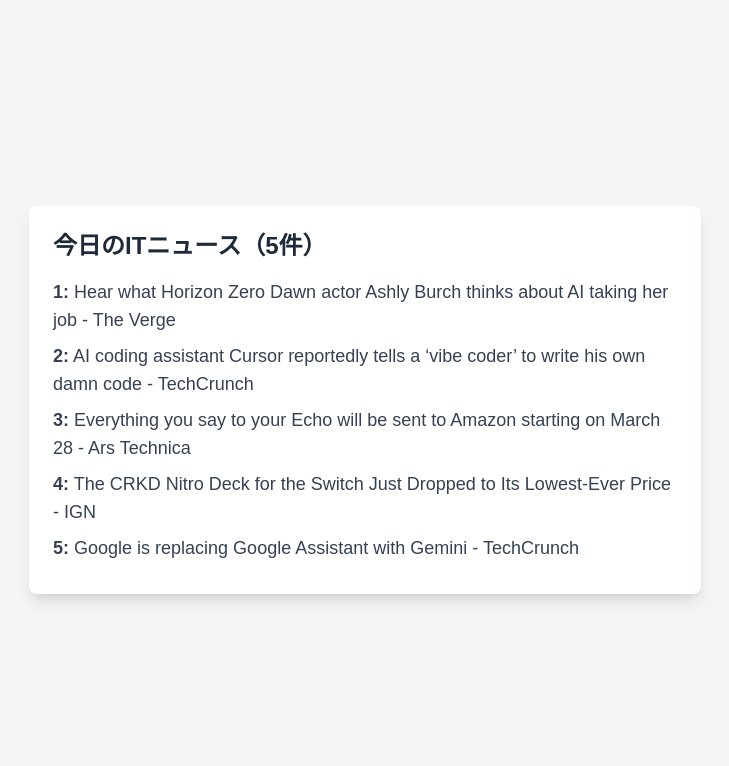
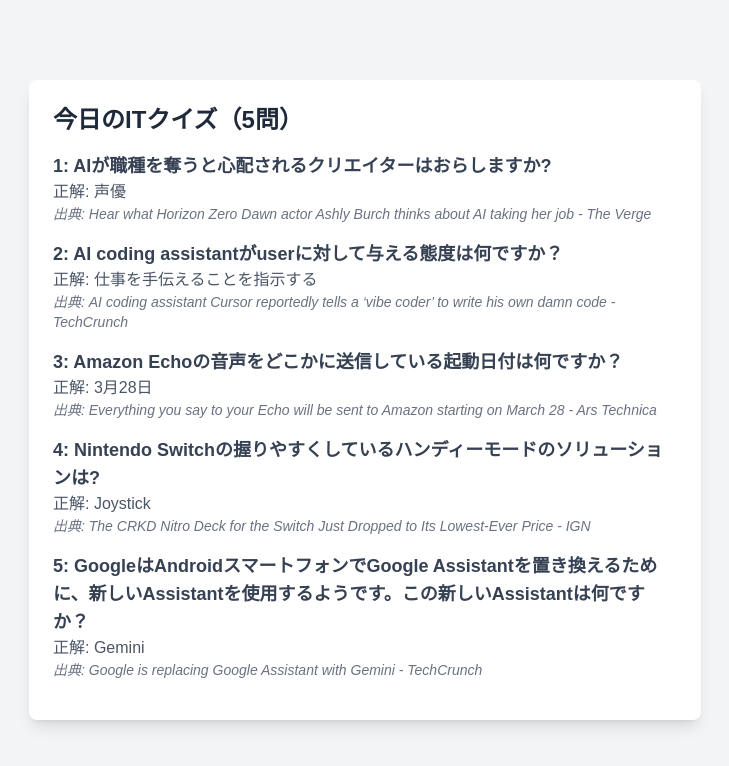
Before and after one commit to soramameen/final-news-app, a Next.js app: page / in a window 1280 px wide. Shown: the top 766 px of the page, without its empty margins (275-1004 px from the left). Built offline with nearby package versions, Linux system fonts and the light colour scheme.

Commit message:
5つのnewsとクイズを取得できるように

```diff
--- /dev/null
+++ b/app/api/create-quiz/route.ts
@@ -0,0 +1,78 @@
+import { NextResponse } from "next/server";
+import { join } from "path";
+import { readFileSync } from "fs";
+import { QuizData, QuizWithQuestions } from "@/app/types";
+import { writeFile } from "fs/promises";
+
+export async function GET(): Promise<NextResponse> {
+  try {
+    const inputFilePath = join(process.cwd(), "app/data/quiz.json");
+    const quizData: QuizData = JSON.parse(readFileSync(inputFilePath, "utf-8"));
+
+    // 5件の記事からクイズを生成するPromiseの配列
+    const quizPromises = quizData.articles.map(async (article) => {
+      const prompt = `以下のニュースタイトルと内容から簡単なIT関連のクイズを1問生成し、質問と正解をJSON形式で返してください。
+      必ず守る条件：
+      **返答としてJSONデータのみを返し、説明文や余計なテキストは一切含めないでください。**
+      JSON形式: {"question": "質問文", "answer": "正解"}
+      すべて日本語で、自然で簡潔な文にしてください。
+      タイトルと内容を読んでいない人が問題を通してIT関連の知識を学べるようにしてください。
+      エンジニアにとって実用的で意味のある情報（技術、トレンド、影響など）を含め、無関係な雑学は避けてください。
+      ダメな例: {"question": "AIが仕事を奪うと懸念されている職業は何ですか？", "answer": "声優"}
+      タイトル: ${article.title}
+      内容: ${article.content}`;
+
+      const groqRes = await fetch(
+        "https://api.groq.com/openai/v1/chat/completions",
+        {
+          method: "POST",
+          headers: {
+            Authorization: `Bearer ${process.env.GROQ_API_KEY}`,
+            "Content-Type": "application/json",
+          },
+          body: JSON.stringify({
+            model: "llama3-8b-8192",
+            messages: [{ role: "user", content: prompt }],
+          }),
+        }
+      );
+
+      if (!groqRes.ok) throw new Error(`クイズ生成に失敗: ${article.title}`);
+
+      const groqData = await groqRes.json();
+      const content = groqData.choices[0].message.content;
+      console.log(`Groq content for ${article.title}:`, content); // デバッグ用
+
+      const quizContent = JSON.parse(content);
+
+      return {
+        title: article.title,
+        quiz: {
+          question: quizContent.question,
+          answer: quizContent.answer,
+        },
+      };
+    });
+
+    // すべてのクイズを並行処理
+    const quizzes = await Promise.all(quizPromises);
+
+    const quizWithQuestions: QuizWithQuestions = { quizzes };
+
+    const outputFilePath = join(
+      process.cwd(),
+      "app/data/quiz-with-questions.json"
+    );
+    await writeFile(outputFilePath, JSON.stringify(quizWithQuestions, null, 2));
+
+    return NextResponse.json({
+      message: "クイズ生成完了（5件）",
+      quiz: quizWithQuestions.quizzes,
+    });
+  } catch (error) {
+    return NextResponse.json(
+      { error: (error as Error).message },
+      { status: 500 }
+    );
+  }
+}
--- a/app/api/fetch-news/route.ts
+++ b/app/api/fetch-news/route.ts
@@ -10,12 +10,16 @@
       throw new Error("Failed to fetch news");
     }
     const data = (await res.json()) as { articles: Article[] };
-    if (data.articles.length < 5) {
-      throw new Error("ニュースが不足しています");
+    const validArticles = data.articles.filter(
+      (article) => article.content !== null
+    );
+    if (validArticles.length < 5) {
+      throw new Error("nullでないニュースの数が5件未満です");
     }
 
-    const articles: Article[] = data.articles.slice(0, 5).map((article) => ({
+    const articles: Article[] = validArticles.slice(0, 5).map((article) => ({
       title: article.title,
+      content: article.content,
     }));
     const quizData: QuizData = { articles };
     const filePath = join(process.cwd(), "app/data/quiz.json");
--- /dev/null
+++ b/app/data/quiz-with-questions.json
@@ -0,0 +1,39 @@
+{
+  "quizzes": [
+    {
+      "title": "Hear what Horizon Zero Dawn actor Ashly Burch thinks about AI taking her job - The Verge",
+      "quiz": {
+        "question": "AIが職種を奪うと心配されるクリエイターはおらしますか?",
+        "answer": "声優"
+      }
+    },
+    {
+      "title": "AI coding assistant Cursor reportedly tells a ‘vibe coder’ to write his own damn code - TechCrunch",
+      "quiz": {
+        "question": "AI coding assistantがuserに対して与える態度は何ですか？",
+        "answer": "仕事を手伝えることを指示する"
+      }
+    },
+    {
+      "title": "Everything you say to your Echo will be sent to Amazon starting on March 28 - Ars Technica",
+      "quiz": {
+        "question": "Amazon Echoの音声をどこかに送信している起動日付は何ですか？",
+        "answer": "3月28日"
+      }
+    },
+    {
+      "title": "The CRKD Nitro Deck for the Switch Just Dropped to Its Lowest-Ever Price - IGN",
+      "quiz": {
+        "question": "Nintendo Switchの握りやすくしているハンディーモードのソリューションは?",
+        "answer": "Joystick"
+      }
+    },
+    {
+      "title": "Google is replacing Google Assistant with Gemini - TechCrunch",
+      "quiz": {
+        "question": "GoogleはAndroidスマートフォンでGoogle Assistantを置き換えるために、新しいAssistantを使用するようです。この新しいAssistantは何ですか？",
+        "answer": "Gemini"
+      }
+    }
+  ]
+}
--- a/app/data/quiz.json
+++ b/app/data/quiz.json
@@ -1,19 +1,24 @@
 {
   "articles": [
     {
-      "title": "Hear what Horizon Zero Dawn actor Ashly Burch thinks about AI taking her job - The Verge"
+      "title": "Hear what Horizon Zero Dawn actor Ashly Burch thinks about AI taking her job - The Verge",
+      "content": "I feel worried about this art form.\r\nAshly Burch, the award-winning voice and performance actor behind Horizon Zero Dawns Aloy one of the most prominent characters on PlayStation today has some news … [+3291 chars]"
     },
     {
-      "title": "AI coding assistant Cursor reportedly tells a ‘vibe coder’ to write his own damn code - TechCrunch"
+      "title": "AI coding assistant Cursor reportedly tells a ‘vibe coder’ to write his own damn code - TechCrunch",
+      "content": "As businesses race to replace humans with AI “agents,” coding assistant Cursor may have given us a peek at the attitude bots could bring to work, too. \r\nCursor reportedly told a user going by the nam… [+1241 chars]"
     },
     {
-      "title": "Everything you say to your Echo will be sent to Amazon starting on March 28 - Ars Technica"
+      "title": "Everything you say to your Echo will be sent to Amazon starting on March 28 - Ars Technica",
+      "content": null
     },
     {
-      "title": "The CRKD Nitro Deck for the Switch Just Dropped to Its Lowest-Ever Price - IGN"
+      "title": "The CRKD Nitro Deck for the Switch Just Dropped to Its Lowest-Ever Price - IGN",
+      "content": "One of my main frustrations with playing the Nintendo Switch in handheld mode is how uncomfortable it gets. The Joy-Con controllers that come with the Switch are great in a pinch, but they just weren… [+2446 chars]"
     },
     {
-      "title": "Google is replacing Google Assistant with Gemini - TechCrunch"
+      "title": "Google is replacing Google Assistant with Gemini - TechCrunch",
+      "content": "Google will replace Google Assistant on Android phones with Gemini later this year, the company announced on Friday. \r\nGoogle said in a blog post that it’ll upgrade more users from Google Assistant t… [+1314 chars]"
     }
   ]
 }
--- a/app/page.tsx
+++ b/app/page.tsx
@@ -1,21 +1,37 @@
 import { readFileSync } from "fs";
 import { join } from "path";
-import { QuizData } from "./types";
+import { QuizWithQuestions } from "./types"; // QuizWithQuestions型を使用
 import { JSX } from "react";
+
 export default async function Home(): Promise<JSX.Element> {
-  const filePath = join(process.cwd(), "app", "data", "quiz.json");
-  const quizData: QuizData = JSON.parse(readFileSync(filePath, "utf-8"));
+  const filePath = join(
+    process.cwd(),
+    "app",
+    "data",
+    "quiz-with-questions.json"
+  );
+  const quizData: QuizWithQuestions = JSON.parse(
+    readFileSync(filePath, "utf-8")
+  );
 
   return (
     <div className="min-h-screen bg-gray-100 flex items-center justify-center p-4">
       <div className="bg-white p-6 rounded-lg shadow-lg max-w-2xl w-full">
         <h1 className="text-2xl font-bold text-gray-800 mb-4">
-          今日のITニュース（5件）
+          今日のITクイズ（5問）
         </h1>
-        {quizData.articles.map((article, index) => (
-          <p key={index} className="text-lg text-gray-700 mb-2">
-            <span className="font-semibold">{index + 1}:</span> {article.title}
-          </p>
+        {quizData.quizzes.map((quizItem, index) => (
+          <div key={index} className="mb-4">
+            <p className="text-lg text-gray-700 font-semibold">
+              {index + 1}: {quizItem.quiz.question}
+            </p>
+            <p className="text-md text-gray-600">
+              正解: {quizItem.quiz.answer}
+            </p>
+            <p className="text-sm text-gray-500 italic">
+              出典: {quizItem.title}
+            </p>
+          </div>
         ))}
       </div>
     </div>
--- a/app/types.ts
+++ b/app/types.ts
@@ -1,6 +1,15 @@
 export interface Article {
   title: string;
+  content?: string;
 }
 export interface QuizData {
   articles: Article[];
 }
+export interface QuizItem {
+  question: string;
+  answer: string;
+  options?: string[];
+}
+export interface QuizWithQuestions {
+  quizzes: { title: string; quiz: QuizItem }[];
+}
```
